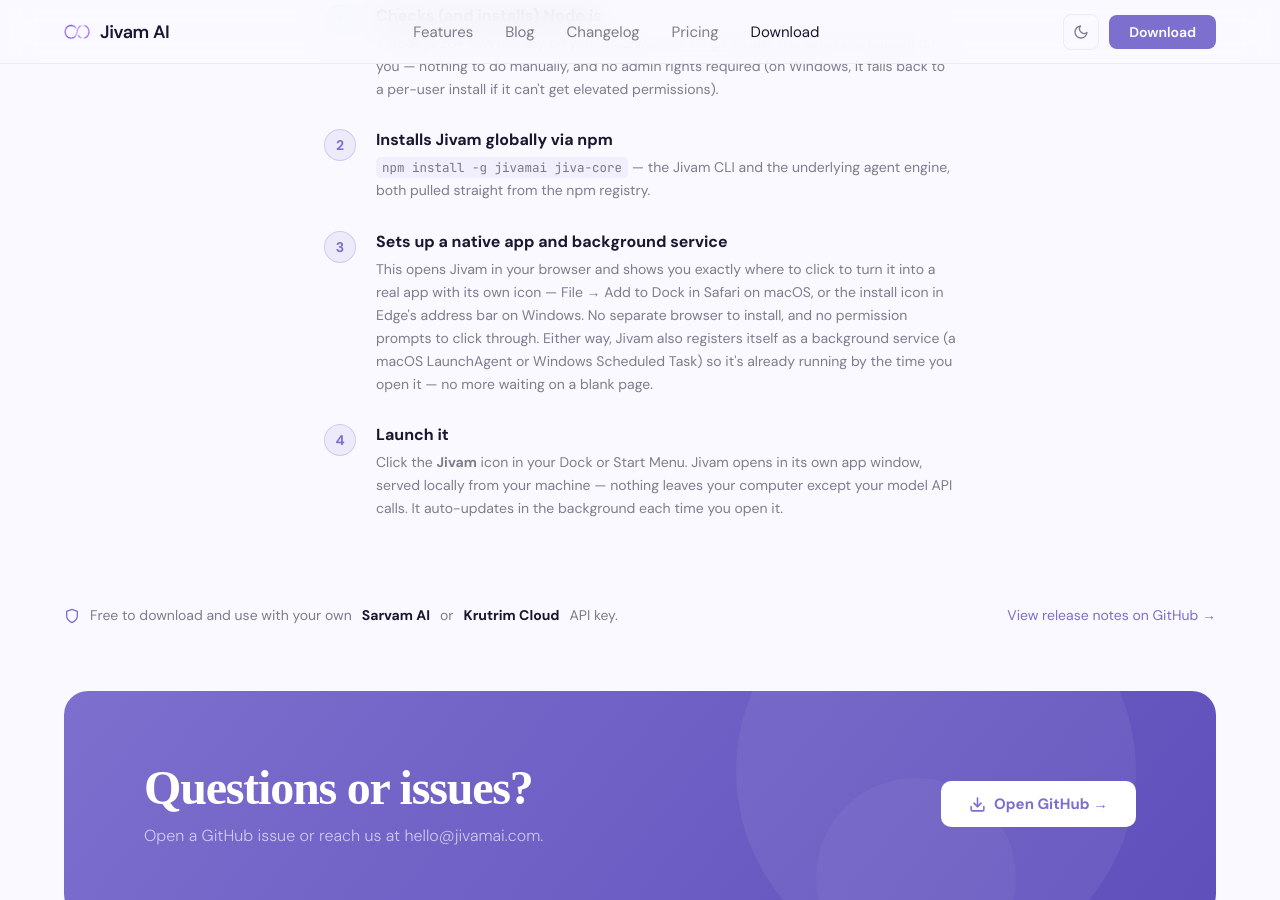
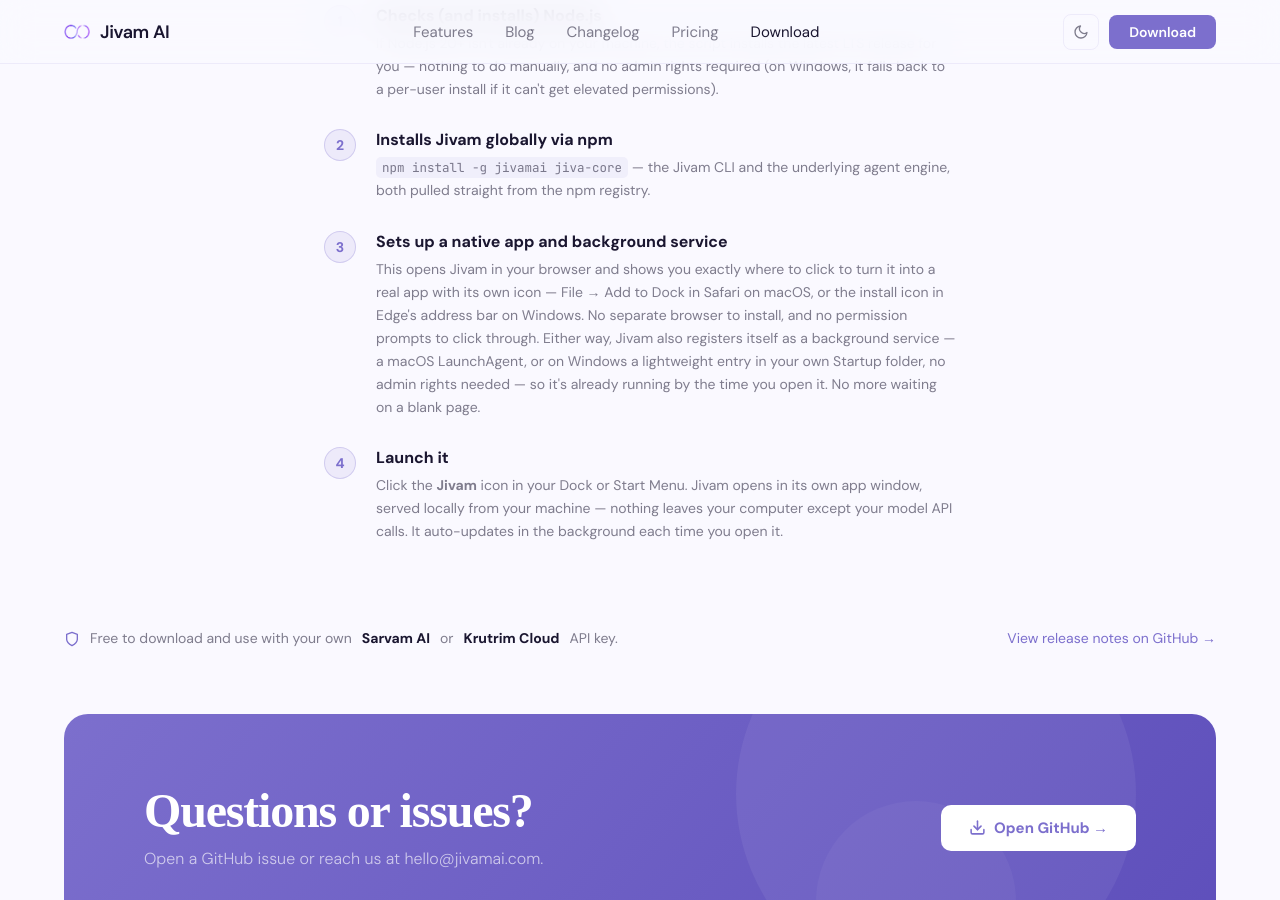
Before and after one commit to KarmaloopAI/JivamAI, a Jekyll site: the page built from download.html, in a window 1280 px wide and 900 px high, scrolled down 885 px. Built offline with Jekyll 4.4.1, drawn with Linux system fonts in a browser that asks for light colours; some web fonts are replaced.

Commit message:
Sync install.ps1: Windows background service no longer needs admin
Mirrors KarmaloopAI/Jivam: Scheduled Tasks with a logon trigger
require SeCreateGlobalPrivilege (admin-only) regardless of the task's
own run level, so the background service now uses a Startup-folder
entry instead — a plain per-user operation with no elevation needed.
Updated the download page's step description to match.

```diff
--- a/download.html
+++ b/download.html
@@ -71,7 +71,7 @@
       <span class="dl-step-num">3</span>
       <div>
         <h4>Sets up a native app and background service</h4>
-        <p>This opens Jivam in your browser and shows you exactly where to click to turn it into a real app with its own icon — File → Add to Dock in Safari on macOS, or the install icon in Edge's address bar on Windows. No separate browser to install, and no permission prompts to click through. Either way, Jivam also registers itself as a background service (a macOS LaunchAgent or Windows Scheduled Task) so it's already running by the time you open it — no more waiting on a blank page.</p>
+        <p>This opens Jivam in your browser and shows you exactly where to click to turn it into a real app with its own icon — File → Add to Dock in Safari on macOS, or the install icon in Edge's address bar on Windows. No separate browser to install, and no permission prompts to click through. Either way, Jivam also registers itself as a background service — a macOS LaunchAgent, or on Windows a lightweight entry in your own Startup folder, no admin rights needed — so it's already running by the time you open it. No more waiting on a blank page.</p>
       </div>
     </li>
     <li>
```
Also changed, not shown: 1 other file.
